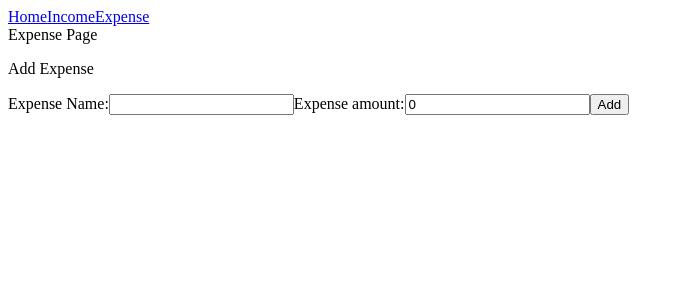
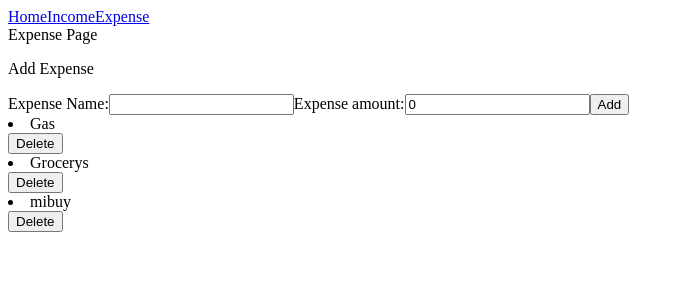
Before and after one commit to Taitai76/SpendinTracker, a React (Create React App) app: page /expense in a window 1280 px wide. Shown: the top 300 px of the page, without its empty margins (0-684 px from the left). Built offline with nearby package versions, Linux system fonts and the light colour scheme; data requests are answered from the project's data file.

Commit message:
moved state to app component to keep information up to date across component

```diff
--- a/db.json
+++ b/db.json
@@ -11,14 +11,9 @@
       "amount": 100
     },
     {
-      "name": " test",
-      "amount": 200,
+      "name": " mibuy",
+      "amount": 700,
       "id": 3
-    },
-    {
-      "name": " test",
-      "amount": 200,
-      "id": 4
     }
   ],
   "income": {
--- a/src/components/App.js
+++ b/src/components/App.js
@@ -19,6 +19,14 @@ function App() {
       .then((items) => setExpense(items));
   }, []);
 
+  function handleExpenseUpdate(x){
+    setExpense(x)
+  }
+
+  function addExpenses(newItem){
+    setExpense([...expense, newItem])
+  }
+
   return (
     <div>
       <NavBar />
@@ -27,7 +35,10 @@ function App() {
         <Income income={income}/>
       </Route>
       <Route path="/expense">
-        <Expense expense={expense}/>
+        <Expense
+        expense={expense}
+        updateExpnsesState={handleExpenseUpdate}
+        addToExpenses={addExpenses}/>
       </Route>
       <Route path="/">
         <Home income={income} expense={expense}/>
--- a/src/components/Expense.js
+++ b/src/components/Expense.js
@@ -1,14 +1,20 @@
 import React, { useEffect, useState } from "react";
 import ExpenseList from "./ExpenseList";
 
-function Expense({ expense }){
+function Expense({expense, updateExpnsesState, addToExpenses}){
     const [name, setName]= useState(" ")
     const [amount, setAmount]= useState(0)
-    const [expenses, setItems] = useState(expense);
+    //const [expenses, setItems] = useState([]);
+
+    // useEffect(() => {
+    //     fetch("http://localhost:4000/expenses")
+    //       .then((r) => r.json())
+    //       .then((items) => setItems(items));
+    //   }, []);
 
     function handleDeleteItem(deletedItem) {
         const updatedItems = expense.filter((item) => item.id !== deletedItem.id);
-        setItems(updatedItems);
+        updateExpnsesState(updatedItems);
       }
 
     function handleSubmit(e) {
@@ -25,7 +31,7 @@ function Expense({ expense }){
           body: JSON.stringify(itemData),
         })
           .then((r) => r.json())
-          .then((newItem) => setItems([...expenses, newItem]));
+          .then((newItem) => addToExpenses(newItem));
       }
 
     return(
@@ -54,7 +60,7 @@ function Expense({ expense }){
                 <button type="submit">Add</button>
             </form>
             {
-                expenses.map((item)=>(
+                expense.map((item)=>(
                     <ExpenseList
                     key={item.id}
                     item={item}
--- a/src/components/ExpenseList.js
+++ b/src/components/ExpenseList.js
@@ -6,7 +6,7 @@ import { Link } from "react-router-dom";
 function ExpenseList({item, onDeleteItem}){
 
     function handleDeleteClick() {
-        fetch(`http://localhost:4000/items/${item.id}`, {
+        fetch(`http://localhost:4000/expenses/${item.id}`, {
           method: "DELETE",
         })
           .then((r) => r.json())
```
